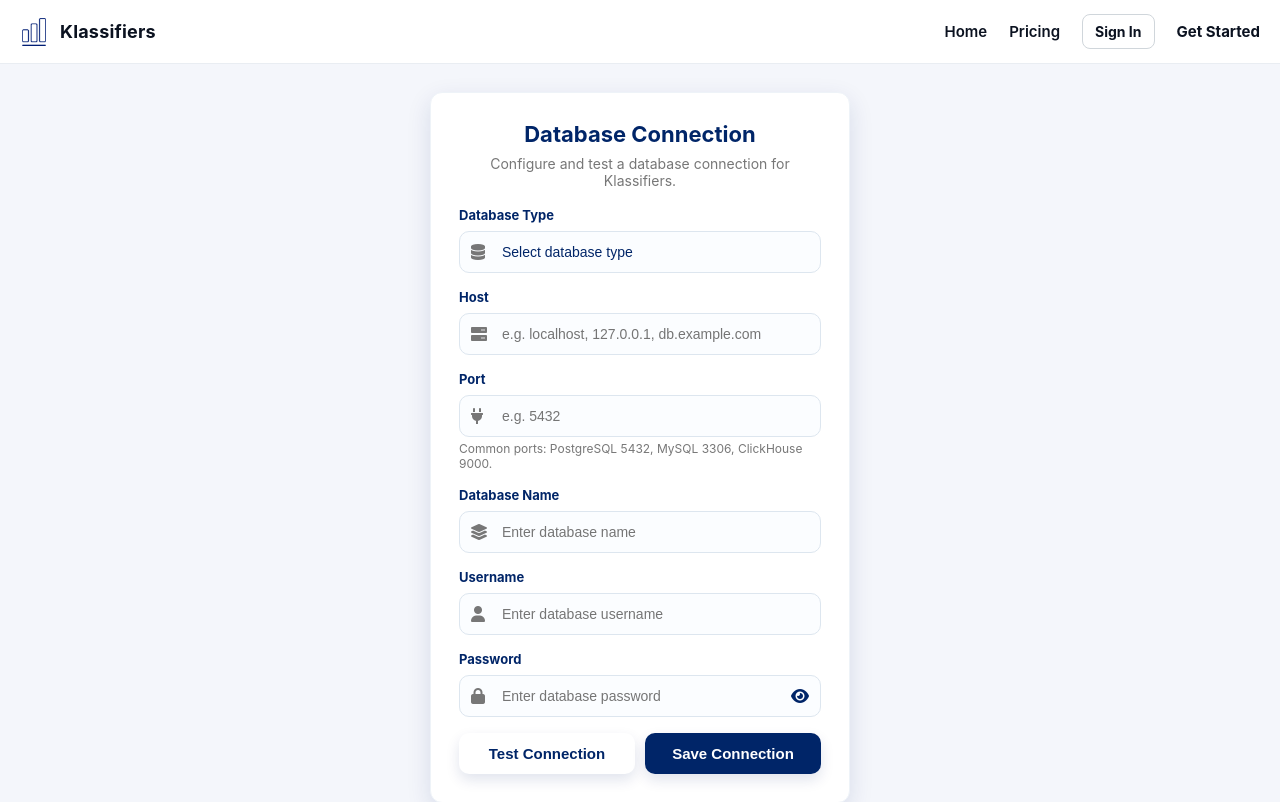
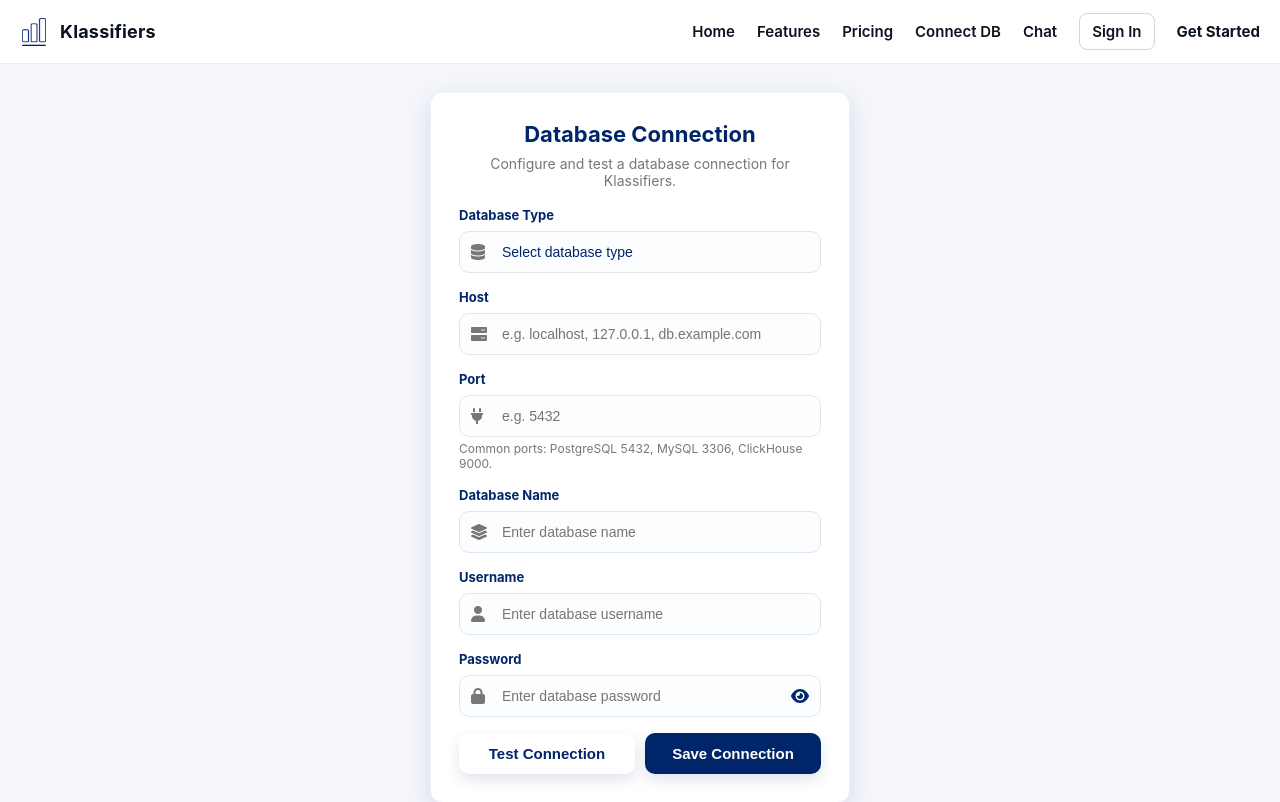
Before and after one commit to abdullahhh-bey/klassifiers-webapp, a FastAPI app: page /database-connection in a window 1280 px wide. Shown: the top 802 px of the page. Run offline with FastAPI, Linux system fonts and the light colour scheme; parts of the project's set-up code (start-up, migrations or seed data) failed here and were passed over; some libraries are stand-ins or nearby versions.

Commit message:
occuring error

```diff
--- a/main.py
+++ b/main.py
@@ -198,7 +198,7 @@ def chat_with_database(
         # Construct DB URI dynamically based on user's connection details
         db_type = connection.db_type.lower()
         if db_type == "postgresql":
-            db_uri = f"postgresql+psycopg2://{connection.username}:{decrypted_password}@{connection.host}:{connection.port}/{connection.db_name}"
+            db_uri = f"postgresql+psycopg2://{connection.username}:{decrypted_password}@{connection.host}:{connection.port}/{connection.db_name}?sslmode=require"
         elif db_type == "mysql":
             db_uri = f"mysql+pymysql://{connection.username}:{decrypted_password}@{connection.host}:{connection.port}/{connection.db_name}"
         elif db_type == "clickhouse":
@@ -231,7 +231,7 @@ NEVER make any DML statements (INSERT, UPDATE, DELETE, DROP etc.) to the databas
         agent_executor = create_react_agent(
             llm,
             tools,
-            state_modifier=system_prompt,
+            messages_modifier=system_prompt,
             checkpointer=memory,
         )
 
--- a/templates/databaseconnection.html
+++ b/templates/databaseconnection.html
@@ -376,16 +376,19 @@
       <div class="title">Klassifiers</div>
     </div>
 
-    <nav class="nav">
-      <a class="link hide-sm" href="/">Home</a>
-      <a class="link hide-sm" href="#">Pricing</a>
-      <a class="signin" href="/login">Sign In</a>
-      <a class="get-started" href="/signup">Get Started</a>
+    <div class="nav" id="nav-menu">
+      <a href="/" class="link">Home</a>
+      <a href="#features" class="link">Features</a>
+      <a href="#pricing" class="link">Pricing</a>
+      <a href="/database-connection" class="link">Connect DB</a>
+      <a href="/chat" class="link">Chat</a>
+      <a href="/login" class="link signin" id="nav-signin">Sign In</a>
+      <a href="/signup" class="get-started" id="nav-signup">Get Started</a>
 
       <button class="hamburger" id="hamburger" aria-expanded="false">
         <span class="bar"><i class="fas fa-bars"></i></span>
       </button>
-    </nav>
+    </div>
 
     <div class="mobile-menu" id="mobile-menu">
       <a href="/">Home</a>
@@ -727,6 +730,9 @@
           alert("Database connection saved successfully ✅");
           form.reset();
 
+          // Redirect to Chat page
+          window.location.href = "/chat";
+
         } catch (err) {
           alert("Error: " + err.message);
         } finally {
```
Also changed, not shown: klassifier.db.
